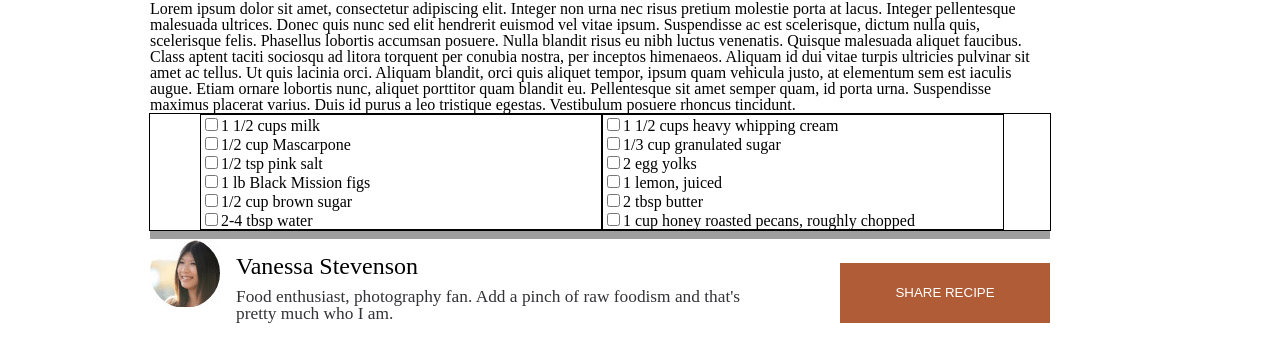
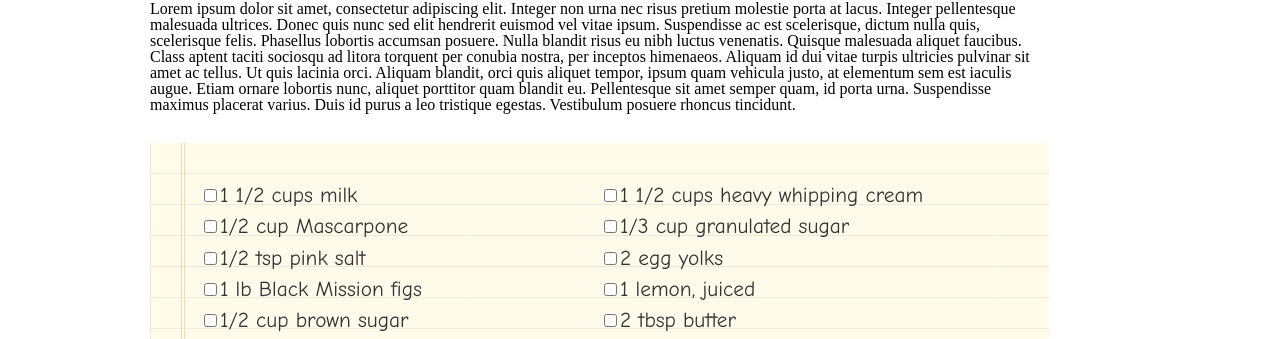
Before and after one commit to philipwerner/chocolate-pizza, a plain HTML site: page index.html in a window 1280 px wide. Shown: the part 890-1229 px from the top of the page. Drawn offline with Linux system fonts and the light colour scheme; grey boxes are pictures that could not be loaded.

Commit message:
completed ingredient list styling

```diff
--- a/index.html
+++ b/index.html
@@ -44,7 +44,7 @@
       </section>
 
     <section class="checklist">
-      <!-- <img class="list_background" src="Images\list-bg.png"> -->
+      <img class="list_background" src="Images\list-bg.png">
       <article class="left">
         <ul>
           <li><input type="checkbox" name="ingredients" value="milk">1 1/2 cups milk</li>
--- a/style.css
+++ b/style.css
@@ -45,6 +45,7 @@ main {
   width: 100%;
   display: inline-block;
 }
+/*Featured Article*/
 .featured {
   width: 900px;
   heigth: 100px;
@@ -77,19 +78,26 @@ main {
 .instructions {
   width: 900px;
   margin: 0 auto;
+  margin-bottom: 30px;
 }
+/*Ingridients*/
 .checklist {
-  border: 1px solid black;
+  /*border: 1px solid black;*/
+  height: 325px;
   width: 900px;
   margin: 0 auto;
-  background-image: url(Images\list-bg.png);
+  font-family: "Comic Sans MS", cursive, sans-serif;
+  color: #333236;
 }
 .checklist ul {
   display: inline;
 }
 .left {
+  bottom: 266px;
+  font-size: 16pt;
   float: left;
-  border: 1px solid black;
+  position: relative;
+  /*border: 1px solid black;*/
   display: inline-block;
   width: 400px;
   height: auto;
@@ -97,17 +105,25 @@ main {
   margin-left: 50px;
 }
 .right {
+  bottom: 266px;
+  font-size: 16pt;
+  position: relative;
   display: inline-block;
-  border: 1px solid black;
+  /*border: 1px solid black;*/
   width: 400px;
   height: auto:
   margin: 0 auto;
 }
+.checklist li {
+  margin-bottom: 10px;
+}
+/*Author Article*/
 .author {
   /*border: 1px solid black;*/
   width: 900px;
   height: 150px;
   margin: 0 auto;
+  margin-top: 30px;
 }
 .vanessa {
   display: inline-block;
@@ -156,6 +172,7 @@ hr.break2 {
 	background: url(http://ibrahimjabbari.com/english/images/hr-11.png) repeat-x 0 0;
   border: 0;
 }
+/*Footer*/
 .line {
   display: inline;
 }
```
